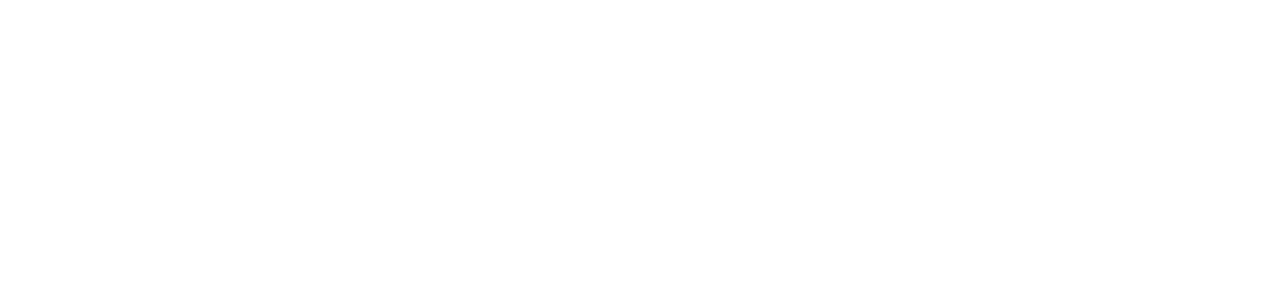
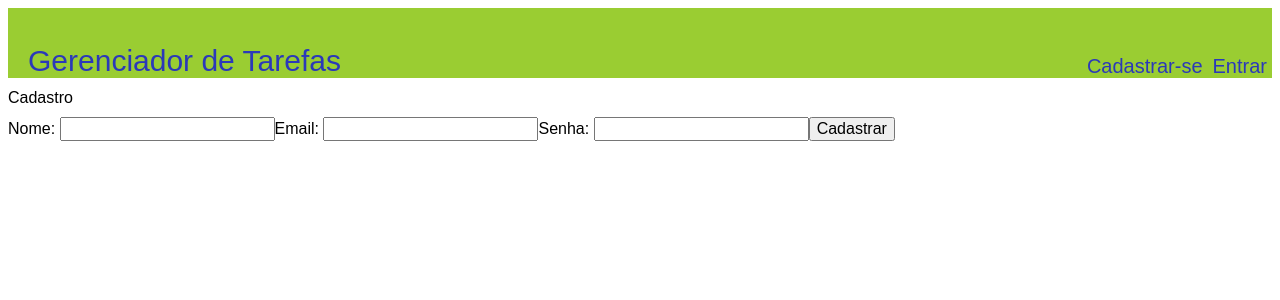
Before and after one commit to joaoCS/task-manager, a React (Create React App) app: page /cadastro in a window 1280 px wide. Before the commit this address had no page. Shown: the top 300 px of the page. Built offline with nearby package versions, Linux system fonts and the light colour scheme; the HTML template or start-up script is replaced by a standard one.

Commit message:
feat: adicionado navbar, login page, sign up page, etc...

```diff
--- a/src/App.js
+++ b/src/App.js
@@ -1,11 +1,17 @@
 import { BrowserRouter, Routes, Route } from "react-router-dom";
 import ManageTasks from "./pages/ManageTasks";
+import Navbar from "./components/navbar/Navbar";
+import Cadastro from "./pages/Cadastro/Cadastro";
+import Login from "./pages/Login/Login";
 
 
 function App() {
   return (
     <BrowserRouter>
+      <Navbar/>
       <Routes>
+        <Route path="/cadastro" element={<Cadastro/>}/>
+        <Route path="/login" element={<Login/>}/>
         <Route path="/" element={<ManageTasks/>}/>
       </Routes>
     </BrowserRouter>
--- /dev/null
+++ b/src/components/navbar/Navbar.js
@@ -0,0 +1,17 @@
+import React from "react";
+import "./navbar.css";
+import { Link } from "react-router-dom";
+
+export default function Navbar() {
+    return (
+        <div className="navbar">
+            <span><Link to="/">Gerenciador de Tarefas</Link></span>
+
+            <div>
+                <Link to="/cadastro">Cadastrar-se</Link>
+                <Link to="/login">Entrar</Link>
+
+            </div>
+        </div>
+    );
+};
--- /dev/null
+++ b/src/components/navbar/navbar.css
@@ -0,0 +1,26 @@
+.navbar {
+    background-color: yellowgreen;
+    height: 70px;
+    display: flex;
+    justify-content: space-between;
+    align-items: end;
+}
+
+.navbar span {
+    font-weight: 600;
+    font-size: 30px;
+    padding-left: 20px;
+
+}
+
+.navbar span a {
+    color: rgb(43, 57, 185);
+    text-decoration: none;
+}
+
+.navbar div a {
+    color: rgb(43, 57, 185);
+    text-decoration: none;
+    font-size: 20px;
+    padding: 0px 5px;
+}
--- /dev/null
+++ b/src/pages/Cadastro/Cadastro.js
@@ -0,0 +1,35 @@
+import React from "react";
+
+export default function Cadastro() {
+
+    function handleChange() {
+
+    }
+
+    function handleSubmit(event) {
+        event.preventDefault();
+    }
+
+    return (
+        <div>
+            <h1>Cadastro</h1>
+            <form onSubmit={handleSubmit}>
+                <span>
+                    <label htmlFor="username">Nome: </label>
+                    <input type="text"  name="username" id="username" onChange={handleChange}/>
+                </span>
+                <span>
+                    <label htmlFor="email">Email: </label>
+                    <input type="text" name="email" id="email" onChange={handleChange}/>
+                </span>
+
+                <span>
+                    <label htmlFor="password">Senha: </label>
+                    <input type="password" name="password" id="password" onChange={handleChange}/>
+                </span>
+                <button type="submit">Cadastrar</button>
+
+            </form>
+        </div>
+    );
+};
--- a/src/pages/EditTask/EditTask.js
+++ b/src/pages/EditTask/EditTask.js
@@ -73,6 +73,7 @@
         else {
 
         }
+        close();
     }
 
     return (
--- /dev/null
+++ b/src/pages/Login/Login.js
@@ -0,0 +1,16 @@
+import React, { useEffect, useState } from "react";
+
+export default function Login({ data }){
+
+    const [titulo, setTitulo] = useState("");
+
+    useEffect(()=> {
+
+    }, []);
+
+    return (
+        <div>
+            Login!
+        </div>
+    );
+};
--- a/src/pages/ManageTasks.js
+++ b/src/pages/ManageTasks.js
@@ -5,7 +5,8 @@
 import DeleteTask from "./DeleteTask/DeleteTask";
 import TaskOptions from "../components/TaskOptions/TaskOptions";
 import TaskDetails from "./TaskDetails/TaskDetails";
-
+import api from "../resouces/api";
+import moment from "moment";
 
 export default function ManageTasks () {
 
@@ -15,31 +16,28 @@
     const [taskToDelete, setTaskToDelete] = useState({});
     const [openDetails, setOpenDetails] = useState(false);
     const [taskDetails, setTaskDetails] = useState({});
+    const [tasks, setTasks] = useState([]);
+    const [formattedTasks, setFormattedTasks] = useState([]);
 
 
-    let data = [
-        {
-            titulo: "Tomar remedio",
-            descricao: "O remédio está no armário.",
-            dataVencimento: new Date().getTime(),
-            concluded: false
-        },
+    async function fetchTasks() {
+        const response = await api.get("/tasks");
 
-        {
-            titulo: "Ler livro",
-            descricao: "Estou no capítulo 5",
-            dataVencimento: new Date().getTime(),
-            concluded: false
-        },
+        let ft = [];
 
-        {
-            titulo: "Fazer caminhada",
-            descricao: "Caminhar 40 minutos",
-            dataVencimento: new Date().getTime(),
-            concluded: false
+        for (let index = 0; index < response.data.length; index++) {
+
+            let dataVencimentoFormatada = moment(response.data[index].dataVencimento).format("DD/MM/YYYY HH:mm:ss");
+            ft.push({ ...response.data[index], dataVencimentoFormatada });
         }
 
-    ];
+        setTasks(ft);
+    }
+
+
+    useEffect(()=>{
+        fetchTasks();
+    }, []);
 
     function openEditModal(data){
         setOpenEdit(true);
@@ -53,6 +51,7 @@
 
     function closeEditModal() {
         setOpenEdit(false);
+        fetchTasks();
     }
 
     function closeDeleteModal(){
@@ -79,12 +78,12 @@
                     <button onClick={()=> openEditModal({})}>Nova tarefa &nbsp;<BiBookAdd size={20} /> </button>
                 </div>
                 <ul className="taskManagerBody">
-                {data.map((task, idx) => {
+                {tasks.map((task, idx) => {
                     return (
                         <li key={idx}>
                             <span> <strong>Título: </strong> {task.titulo}</span>
-                            <span><strong>Descrição: </strong> {task.descricao.slice(0, 10) + "..."}</span>
-                            <span><strong>Vencimento: </strong> {task.dataVencimento}</span>
+                            <span><strong>Descrição: </strong> {task.descricao?.slice(0, 10) + "..."}</span>
+                            <span><strong>Vencimento: </strong> {task.dataVencimentoFormatada}</span>
                             {/* <button onClick={()=> openEditModal(task)}>Editar <BiEditAlt size={20}/></button>
                             <button>Remover <BiTrash size={20}/></button> */}
                             <span><strong>Status: </strong> {task.concluded? "Concluída" : "Pendente"}</span>
--- a/src/pages/TaskDetails/TaskDetails.js
+++ b/src/pages/TaskDetails/TaskDetails.js
@@ -1,5 +1,4 @@
 import React, { useEffect, useState } from "react";
-import TaskOptions from "../../components/TaskOptions/TaskOptions";
 import moment from "moment";
 import "./taskDetails.css";
 
@@ -8,7 +7,7 @@
     const [dataVencimento, setDataVencimento] = useState("");
 
     useEffect(()=> {
-        setDataVencimento(moment(data.dataVencimento).format("DD/MM/YYYY hh:mm:ss"));
+        setDataVencimento(moment(data.dataVencimento).format("DD/MM/YYYY HH:mm:ss"));
 
     }, []);
 
```
